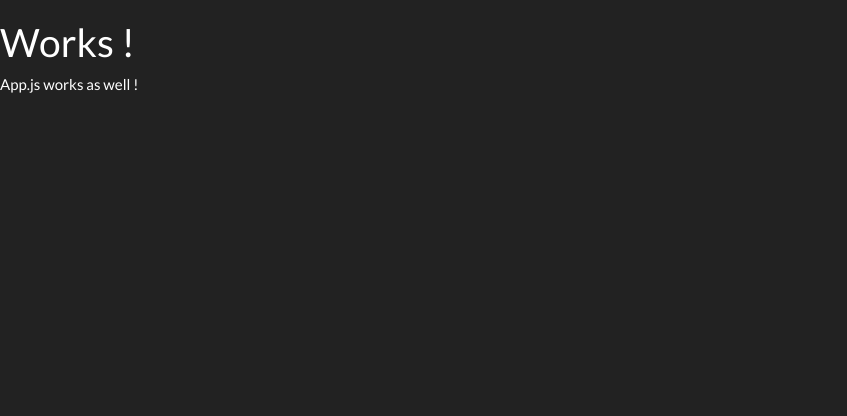
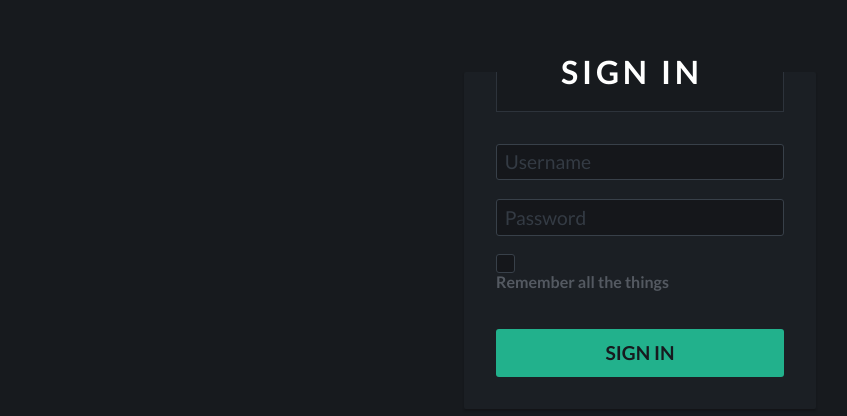
Before and after one commit to TechMky/Tinkr, a website: page index.html in a window 1280 px wide. Shown: the whole page, without its empty margins (0-847 px from the left). Drawn offline with Linux system fonts and the light colour scheme.

Commit message:
Add Signin Form

```diff
--- a/css/style.css
+++ b/css/style.css
@@ -0,0 +1,203 @@
+@import url(https://fonts.googleapis.com/css?family=Lato:100,300,400,700);
+fieldset {
+  margin: 1em auto;
+  padding: 2em;
+  width: 22em;
+  position: relative;
+  border-radius: 2px;
+  border-color: #2d333b;
+  background: #1b1f24;
+  box-shadow: 0 2px 2px #131518;
+}
+fieldset legend {
+  font-weight: 700;
+  font-size: 2em;
+  text-transform: uppercase;
+  letter-spacing: 0.12em;
+  padding: 0.5em 2em;
+  background: #171a1e;
+  -o-border-image: linear-gradient(180deg, rgba(255, 255, 255, 0) 50%, #2d333b 50%) 1 round;
+     border-image: -webkit-linear-gradient(top, rgba(255, 255, 255, 0) 50%, #2d333b 50%) 1 round;
+     border-image: linear-gradient(180deg, rgba(255, 255, 255, 0) 50%, #2d333b 50%) 1 round;
+  border-width: 1px;
+  border-style: solid;
+  display: block;
+  width: 100%;
+  margin: 0 auto;
+}
+
+input, input + label > i {
+  border-radius: 3px;
+  box-shadow: none;
+  border: 1px solid #384049;
+  background: #15171b;
+  display: block;
+  width: 100%;
+  color: white;
+  -webkit-transition: all 0.3s ease;
+  transition: all 0.3s ease;
+}
+input[type=text] {
+  font-size: 1.2em;
+  line-height: 1;
+  padding: 0.3em 0.4em;
+  margin: 0 0.5em 1em 0;
+}
+input[type=text]::-webkit-input-placeholder {
+  color: #343b44;
+  line-height: 1.2;
+  -webkit-transition: all 0.2s ease;
+  transition: all 0.2s ease;
+}
+input[type=text]:-moz-placeholder {
+  color: #343b44;
+  line-height: 1.2;
+  -webkit-transition: all 0.2s ease;
+  transition: all 0.2s ease;
+}
+input[type=text]::-moz-placeholder {
+  color: #343b44;
+  line-height: 1.2;
+  -webkit-transition: all 0.2s ease;
+  transition: all 0.2s ease;
+}
+input[type=text]:-ms-input-placeholder {
+  color: #343b44;
+  line-height: 1.2;
+  -webkit-transition: all 0.2s ease;
+  transition: all 0.2s ease;
+}
+input[type=text] + label.error {
+  color: #d84966;
+  margin: -1em 0 2em;
+  display: block;
+  -webkit-transition: all 0.2s ease;
+  transition: all 0.2s ease;
+}
+input[type=text]:hover {
+  border-color: #4e5966;
+}
+input[type=text]:hover::-webkit-input-placeholder {
+  color: #3f4752;
+}
+input[type=text]:hover:-moz-placeholder {
+  color: #3f4752;
+}
+input[type=text]:hover::-moz-placeholder {
+  color: #3f4752;
+}
+input[type=text]:hover:-ms-input-placeholder {
+  color: #3f4752;
+}
+input[type=text].error {
+  border-color: #d84966;
+}
+input[type=text].error:hover, input[type=text].error:focus {
+  border-color: #b27b1c;
+}
+input[type=text].error:hover + label.error, input[type=text].error:focus + label.error {
+  color: #b27b1c;
+}
+input[type=text]:focus {
+  outline: none;
+  border-color: #39a086;
+}
+input[type=text]:focus::-webkit-input-placeholder {
+  -webkit-transform: translateX(20px);
+          transform: translateX(20px);
+  opacity: 0;
+}
+input[type=text]:focus:-moz-placeholder {
+  transform: translateX(20px);
+  opacity: 0;
+}
+input[type=text]:focus::-moz-placeholder {
+  transform: translateX(20px);
+  opacity: 0;
+}
+input[type=text]:focus:-ms-input-placeholder {
+  transform: translateX(20px);
+  opacity: 0;
+}
+input[type=checkbox] + label {
+  line-height: 1;
+  vertical-align: middle;
+  display: block;
+  color: rgba(170, 178, 189, 0.4);
+  margin: 1em 0;
+  position: relative;
+  -webkit-transition: all 0.2s ease;
+  transition: all 0.2s ease;
+}
+input[type=checkbox] + label > i {
+  color: #262c32;
+  cursor: pointer;
+  width: 1.2em;
+  height: 1.2em;
+  vertical-align: middle;
+  position: relative;
+  margin-right: 0.3em;
+  top: -1px;
+}
+input[type=checkbox] + label > i:before {
+  position: relative;
+  top: 1px;
+  left: 3px;
+}
+input[type=checkbox] + label:hover {
+  color: #647283;
+}
+input[type=checkbox] + label:hover > i {
+  border-color: #4e5966;
+  color: #384049;
+}
+input[type=checkbox]:checked + label {
+  color: #39a086;
+}
+input[type=checkbox]:checked + label > i {
+  border-color: #39a086;
+  background: #256857;
+  color: #cfd4da;
+  text-shadow: 0 1px 0 #171a1e;
+}
+
+.signin {
+  font-size: 1.2em;
+  font-weight: 700;
+  text-transform: uppercase;
+  background: #24d6a6;
+  border: 1px solid transparent;
+  color: #171a1e;
+  padding: 0.5em 2em;
+  margin: 2em 0 0;
+  vertical-align: middle;
+  display: block;
+  width: 100%;
+  border-radius: 3px;
+  opacity: 0.8;
+  -webkit-transition: all 0.2s ease;
+  transition: all 0.2s ease;
+}
+.signin:hover {
+  opacity: 1;
+}
+
+body {
+  font-family: "Lato";
+  font-size: 16px;
+  background: #171a1e;
+  color: #aab2bd;
+  padding: 1em 0 10em;
+}
+
+.vhide {
+  opacity: 0;
+  position: absolute;
+  width: 0px;
+  height: 0px;
+  overflow: hidden;
+}
+
+* {
+  box-sizing: border-box;
+}
--- a/index.html
+++ b/index.html
@@ -1,5 +1,6 @@
 <!DOCTYPE html>
 <html lang="en">
+
 <head>
     <title>Tinkr</title>
     <meta charset="UTF-8">
@@ -16,10 +17,27 @@
 </head>
 
 <body>
-        <h1>Works !</h1>
-        <div id="my-app"></div>
+    <form action="#">
+
+        <fieldset>
+            <legend>Sign In</legend>
+
+            <label for="username" class="vhide">Username</label>
+            <input id="username" name="username" type="text" placeholder="Username" required minlength="2">
+
+            <label for="password" class="vhide">Password</label>
+            <input id="password" name="password" type="text" placeholder="Password" required minlength="6">
+
+            <input type="checkbox" name="remember" id="remember" class="vhide">
+            <label for="remember">
+                <i class="octicon octicon-check"></i> Remember all the things
+            </label>
+            <button class="signin">Sign in</button>
+        </fieldset>
+    </form>
 </body>
 
 <!-- App Specific JS -->
 <script src="src/app/app.js"></script>
+
 </html>
```
Lines whose indentation alone changed are shown as unchanged.
